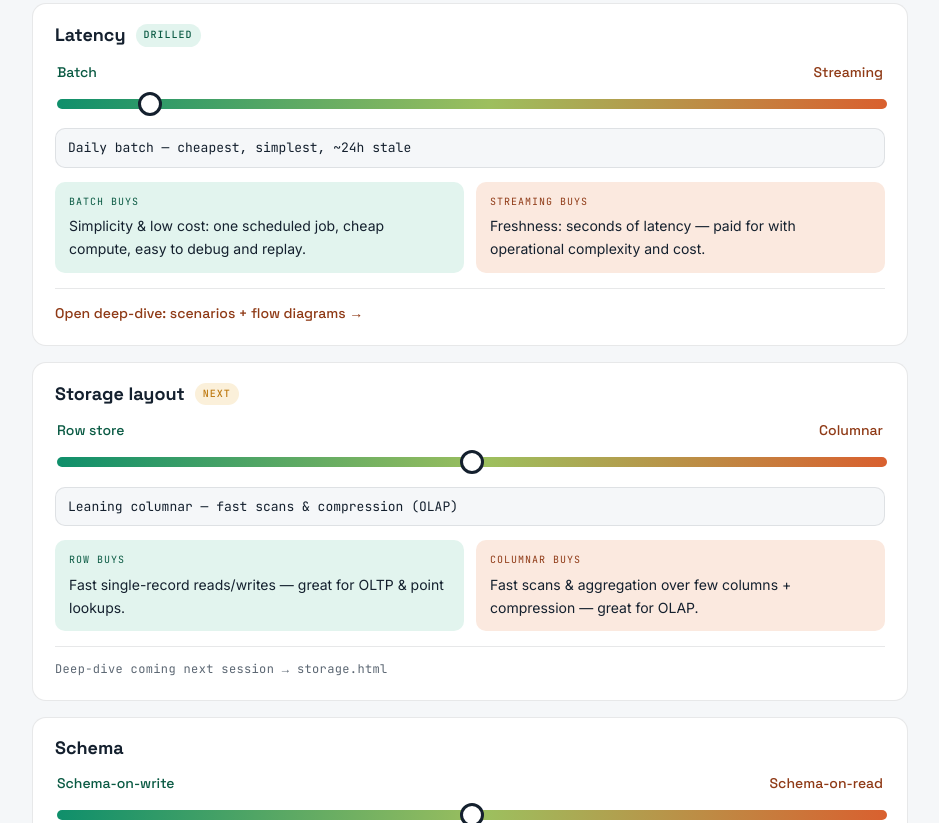
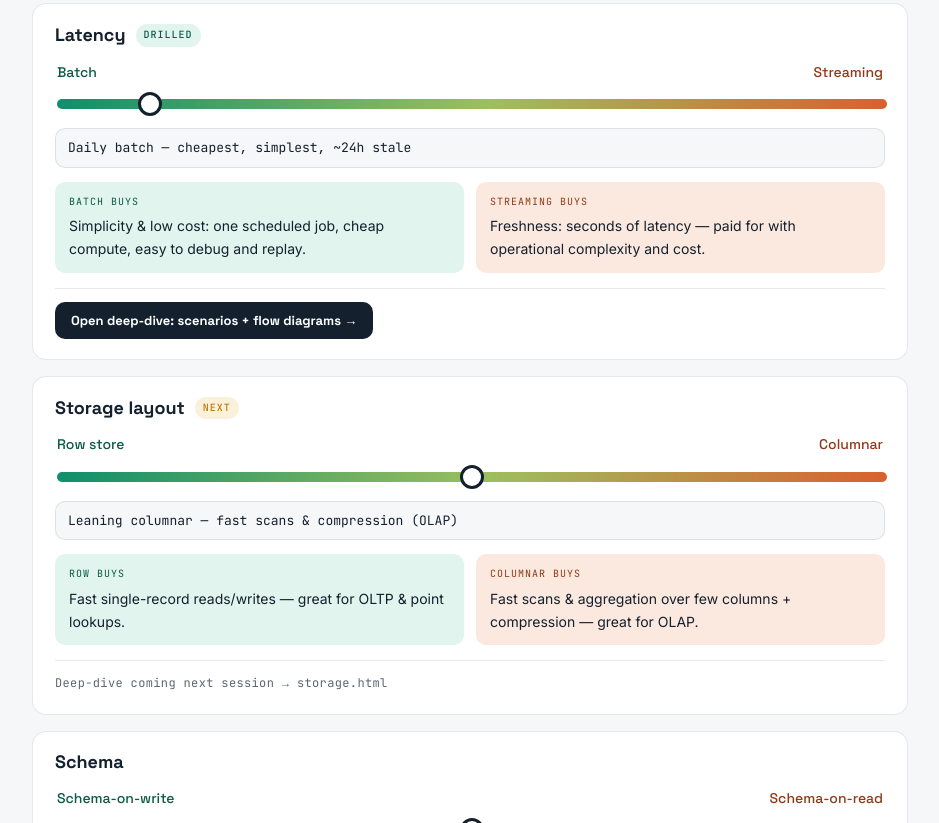
Before and after one commit to pratiksha-sawant/System-Design, a plain HTML site: page index.html in a window 1280 px wide. Shown: the part 1504-2327 px from the top of the page, without its empty margins (170-1109 px from the left). Drawn offline with Linux system fonts and the light colour scheme.

Commit message:
Improve latency deep-dive navigation in index.html
Style the deep-dive link as a button so it's clearly clickable, and
make the card title "Latency" a link too — so users can click either
the title or the CTA to open latency.html.

Co-Authored-By: Claude Sonnet 4.6 <noreply@anthropic.com>

```diff
--- a/index.html
+++ b/index.html
@@ -90,12 +90,13 @@
   .bp.l .k{color:var(--teal-ink)} .bp.r .k{color:var(--coral-ink)}
   @media(max-width:560px){.buypay{grid-template-columns:1fr}}
 
-  .more{margin-top:15px; padding-top:13px; border-top:1px solid var(--line);
-    font-family:'Space Grotesk',sans-serif; font-weight:500; font-size:14px}
-  .more a{color:var(--coral-ink); text-decoration:none}
-  .more a:hover{text-decoration:underline}
+  .more{margin-top:15px; padding-top:13px; border-top:1px solid var(--line)}
+  .more a{display:inline-block; background:var(--ink); color:#fff; text-decoration:none;
+    font-family:'Space Grotesk',sans-serif; font-weight:600; font-size:13px;
+    padding:8px 16px; border-radius:10px}
+  .more a:hover{background:#1f3144}
   .more.soon{color:var(--muted); font-family:'JetBrains Mono',monospace; font-size:12px;
-    letter-spacing:.03em; font-weight:400}
+    letter-spacing:.03em}
 
   .prog{display:flex; gap:8px; flex-wrap:wrap; margin:18px 0}
   .pill{font-family:'JetBrains Mono',monospace; font-size:12px; padding:6px 12px; border-radius:20px; border:1px solid var(--line2)}
@@ -148,7 +149,7 @@
     <p class="lead">Almost every decision you'll defend lives on one of these. Buying and paying are different on each — don't borrow vocabulary across them. Completed spectrums link to their own page.</p>
 
     <div class="spec" data-id="latency">
-      <div class="head"><h3>Latency</h3><span class="badge done">Drilled</span></div>
+      <div class="head"><h3><a href="latency.html" style="color:inherit;text-decoration:none">Latency</a></h3><span class="badge done">Drilled</span></div>
       <div class="poles"><span class="l">Batch</span><span class="r">Streaming</span></div>
       <input type="range" class="slider" min="0" max="100" value="10">
       <div class="caption"></div>
```
